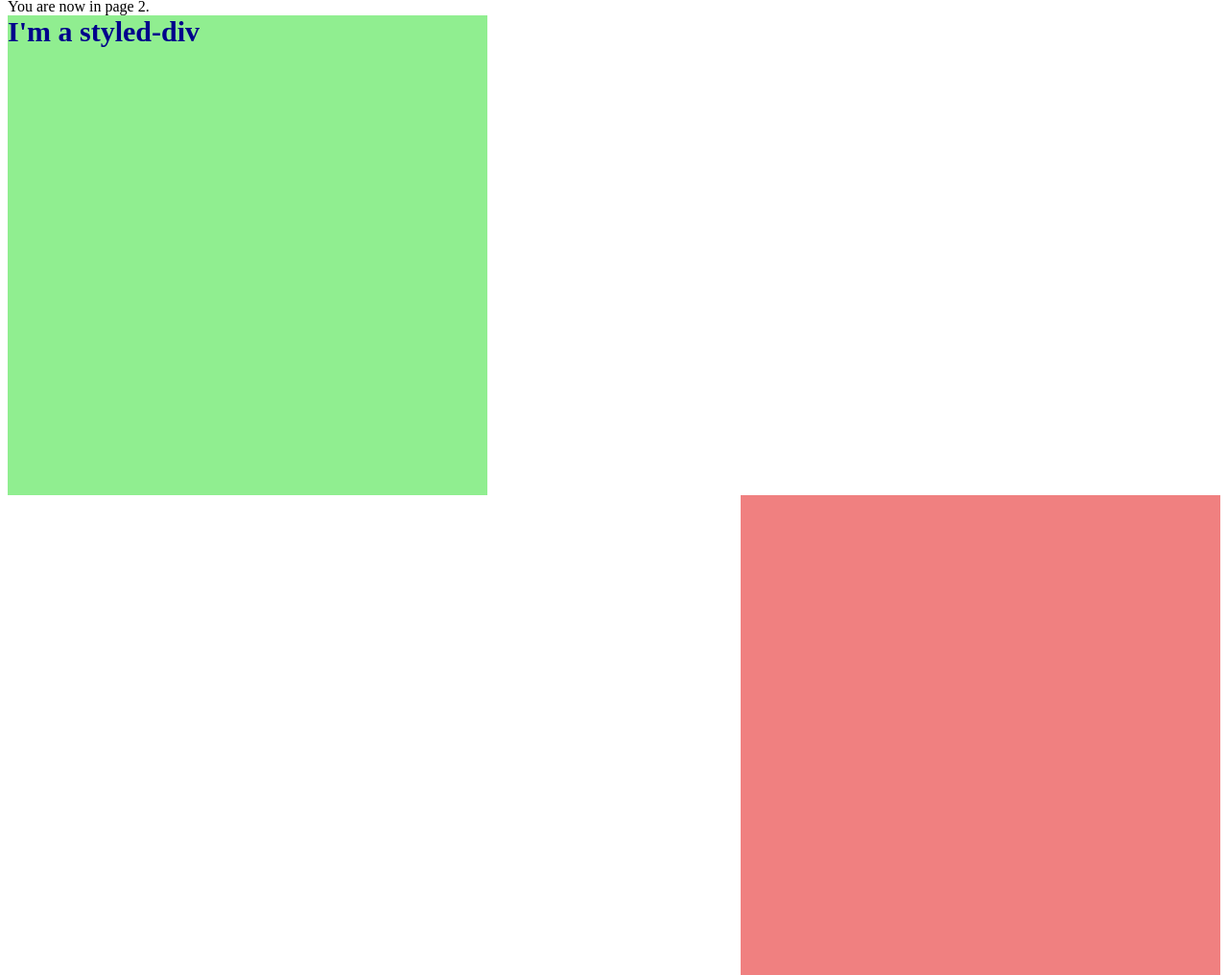
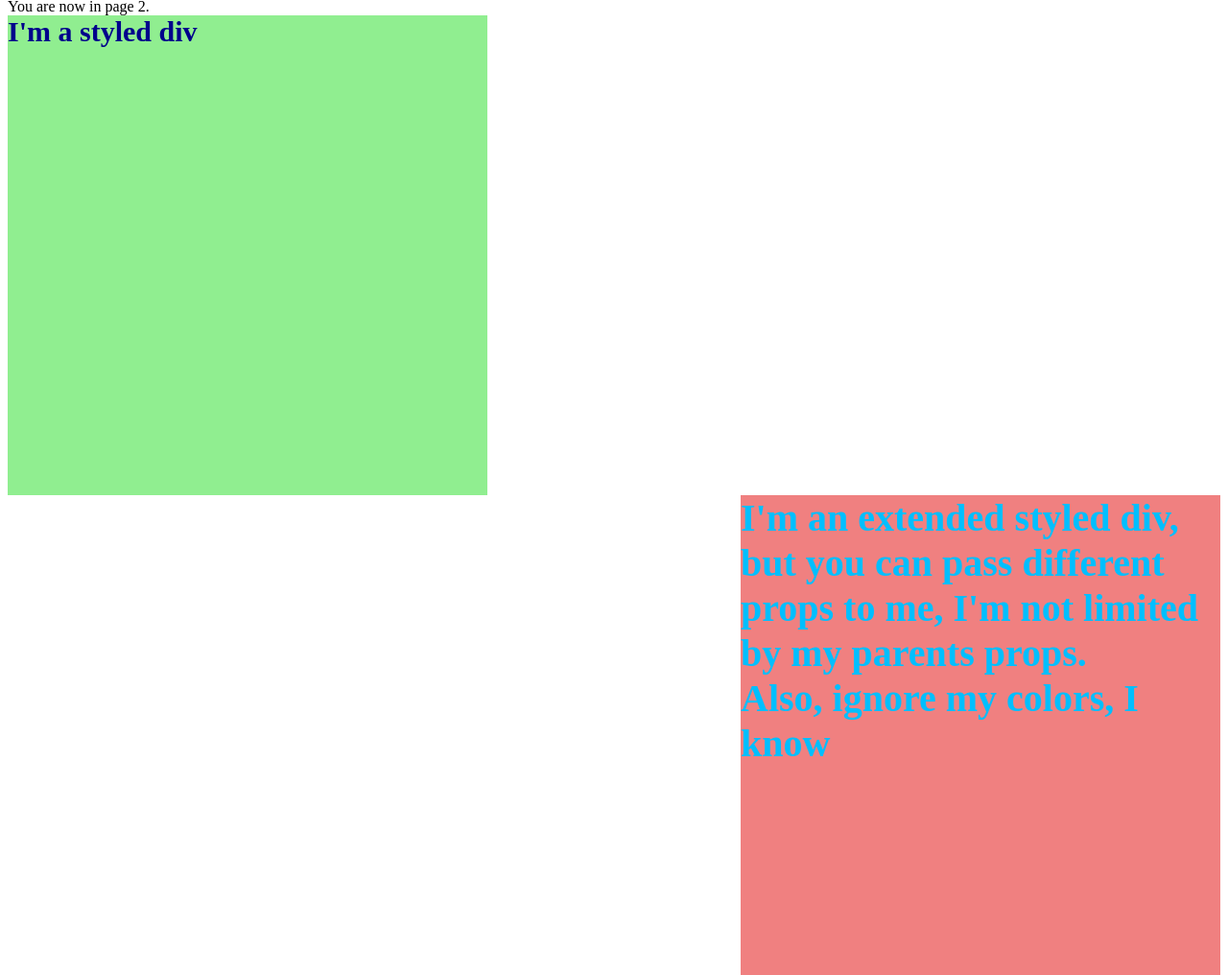
Before and after one commit to rootwebdev/root-website, a Gatsby site: page /page2 in a window 1280 px wide. Shown: the part 88-1104 px from the top of the page at 96% size. Built offline with nearby package versions, Linux system fonts and the light colour scheme; Gatsby itself is replaced by a stand-in of ours.

Commit message:
Changing extended styled-components props

```diff
--- a/src/pages/page2/index.js
+++ b/src/pages/page2/index.js
@@ -32,7 +32,15 @@ export default () =>
             color='darkblue'
             bold
             fontSize='30px'>
-            I'm a styled-div
+            I'm a styled div
         </ExampleStyledDiv>
-        <ExtendedStyledDiv/>
+        <ExtendedStyledDiv
+            color='deepskyblue'
+            bold
+            fontSize='40px'>
+            I'm an extended styled div, but you can pass different props to me,
+            I'm not limited by my parents props.
+            <br/>
+            Also, ignore my colors, I know
+        </ExtendedStyledDiv>
     </div>
```
